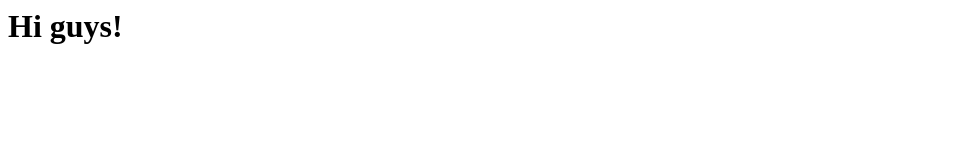
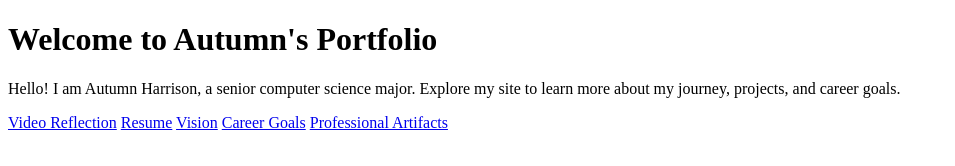
Before and after one commit to autyleaves/autumn-codes.github.io, a plain HTML site: page index.html in a window 1280 px wide. Shown: the whole page, without its empty margins (0-955 px from the left). Drawn offline with Linux system fonts and the light colour scheme.

Commit message:
Test Upload

```diff
--- a/index.html
+++ b/index.html
@@ -1 +1,23 @@
-<h1>Hi guys!<h1>
+<!DOCTYPE html>
+<html lang="en">
+<head>
+  <meta charset="UTF-8">
+  <meta name="viewport" content="width=device-width, initial-scale=1.0">
+  <title>Autumn's Portfolio</title>
+</head>
+<body>
+  <div class="container">
+    <div class="intro">
+      <h1>Welcome to Autumn's Portfolio</h1>
+      <p>Hello! I am Autumn Harrison, a senior computer science major. Explore my site to learn more about my journey, projects, and career goals.</p>
+      <div class="nav">
+        <a href="#video-reflection">Video Reflection</a>
+        <a href="#resume">Resume</a>
+        <a href="#vision">Vision</a>
+        <a href="#career-goals">Career Goals</a>
+        <a href="#artifacts">Professional Artifacts</a>
+      </div>
+    </div>
+  </div>
+</body>
+</html>
```
Also changed, not shown: about.html (added), style.css (added).
